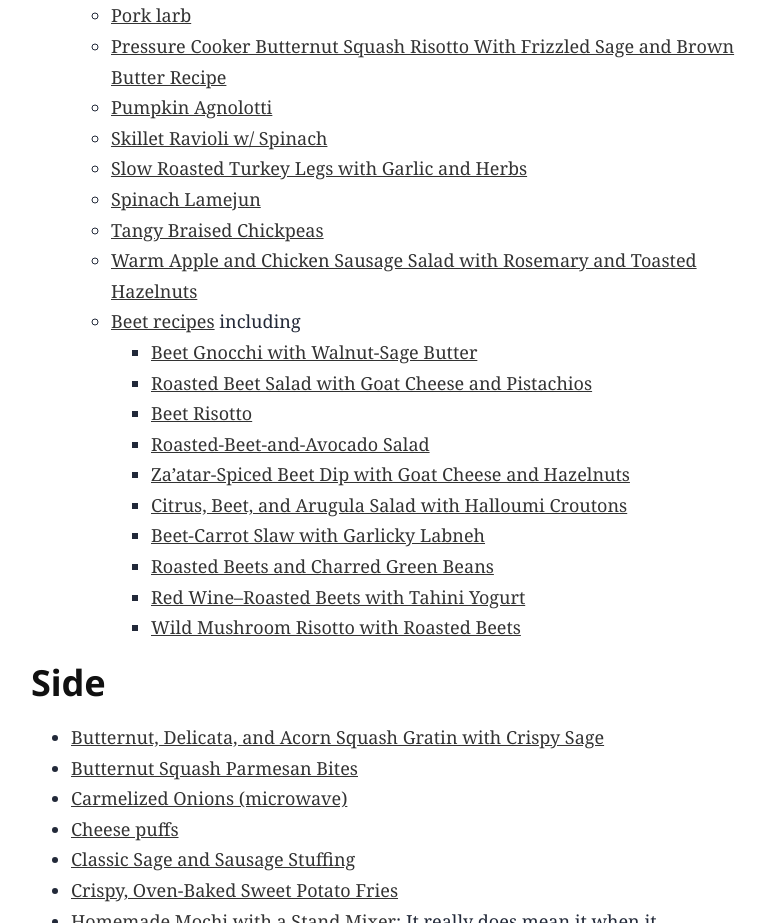
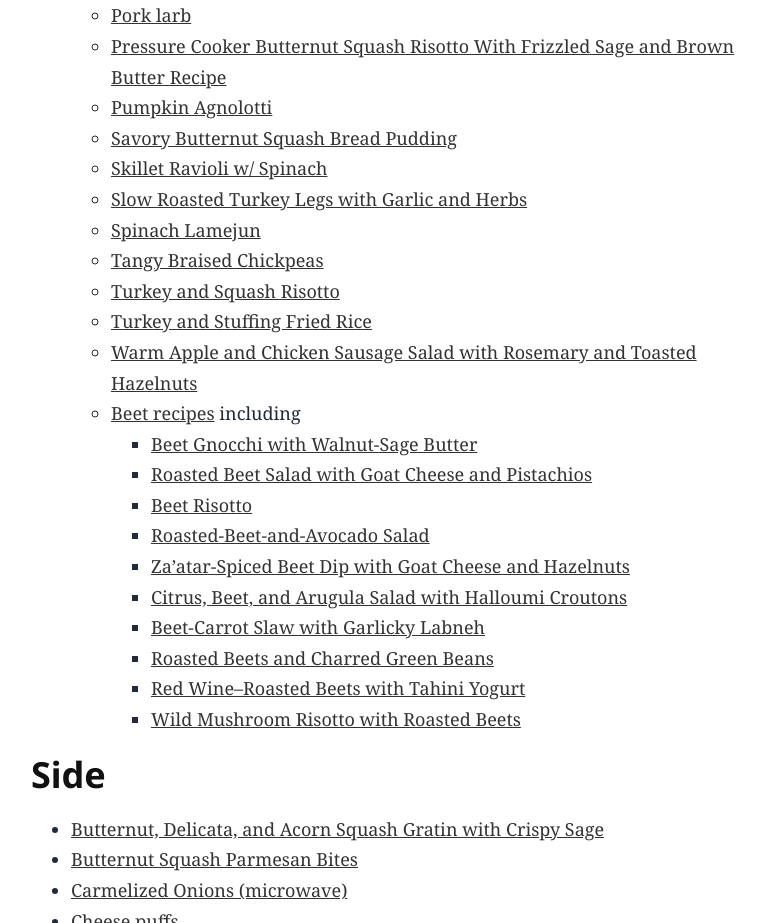
Before and after one commit to ErikaRS/erikars.com, an Astro site in the folder site/: page /recipes in a window 1280 px wide. Shown: the part 3100-4023 px from the top of the page, without its empty margins (249-1015 px from the left). Built offline with nearby package versions, Linux system fonts and the light colour scheme; Astro itself is replaced by a stand-in of ours.

Commit message:
Add new recipes to the index

```diff
--- a/site/src/pages/recipes/index.md
+++ b/site/src/pages/recipes/index.md
@@ -91,10 +91,13 @@ title: Recipes
   - [Pork larb](https://thewoksoflife.com/pork-larb/)
   - [Pressure Cooker Butternut Squash Risotto With Frizzled Sage and Brown Butter Recipe](https://www.seriouseats.com/recipes/2014/09/pressure-cooker-butternut-squash-risotto-sage-brown-butter-quick-easy-recipe.html)
   - [Pumpkin Agnolotti](https://www.epicurious.com/recipes/food/views/pumpkin-agnolotti-368279)
+  - [Savory Butternut Squash Bread Pudding](https://www.pccmarkets.com/recipe/savory-butternut-squash-bread-pudding/)
   - [Skillet Ravioli w/ Spinach](https://www.google.com/url?q=https%3A%2F%2Fsmittenkitchen.com%2F2019%2F10%2Fskillet-ravioli-with-spinach%2F&sa=D&sntz=1&usg=AFQjCNFcIgKcd8YCZeku6nJKdQrPmIn7uw)
   - [Slow Roasted Turkey Legs with Garlic and Herbs](https://www.alisoneroman.com/recipes/slow-roasted-turkey-legs-with-garlic-and-herbs/)
   - [Spinach Lamejun](https://oldwayspt.org/recipes/spinach-lamejun)
   - [Tangy Braised Chickpeas](https://smittenkitchen.com/2020/09/tangy-braised-chickpeas/)
+  - [Turkey and Squash Risotto](https://www.pccmarkets.com/recipe/turkey-and-squash-risotto/)
+  - [Turkey and Stuffing Fried Rice](https://www.pccmarkets.com/recipe/turkey-stuffing-fried-rice/)
   - [Warm Apple and Chicken Sausage Salad with Rosemary and Toasted Hazelnuts](https://www.pccmarkets.com/recipe/warm-apple-and-chicken-sausage-salad-with-rosemary-and-toasted-hazelnuts/)
   - [Beet recipes](https://www.foodandwine.com/vegetables/root-vegetables/beet/beets) including
     - [Beet Gnocchi with Walnut-Sage Butter](https://www.foodandwine.com/recipes/beet-gnocchi-walnut-sage-butter)
```
